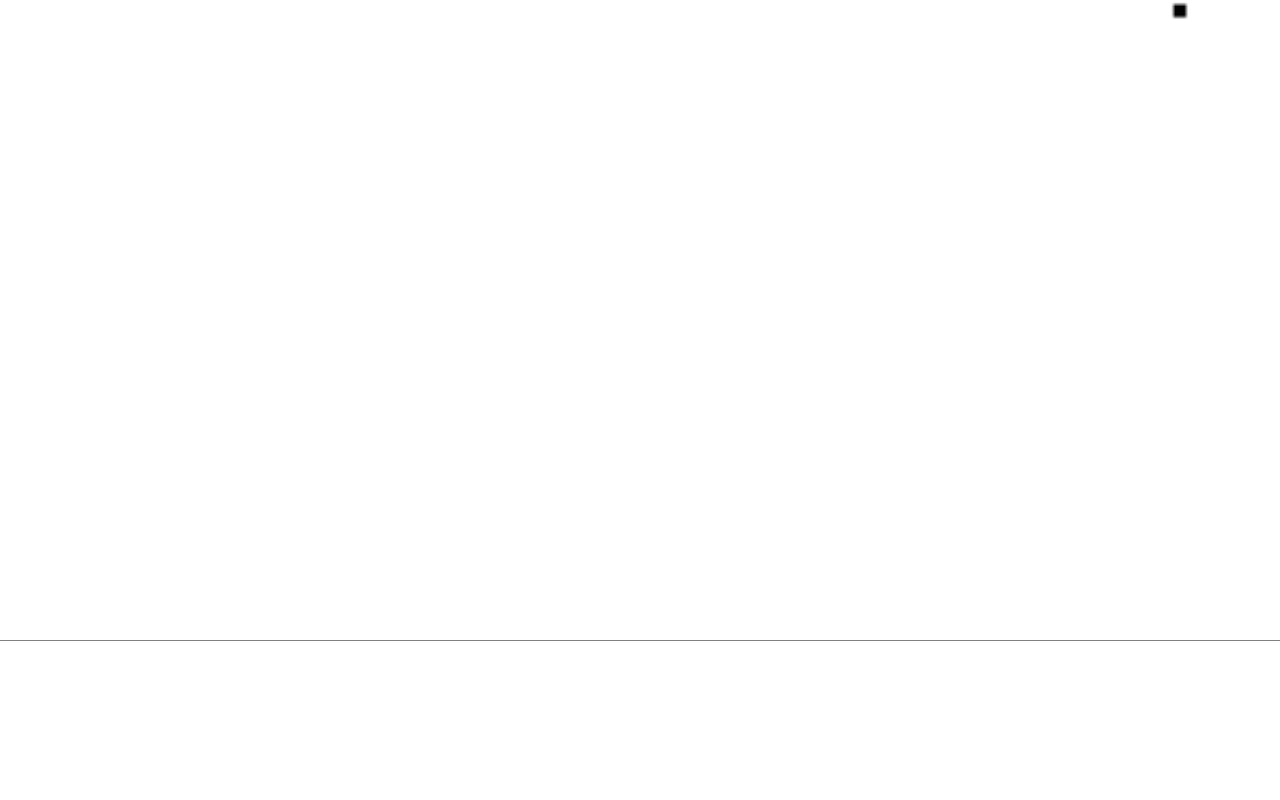
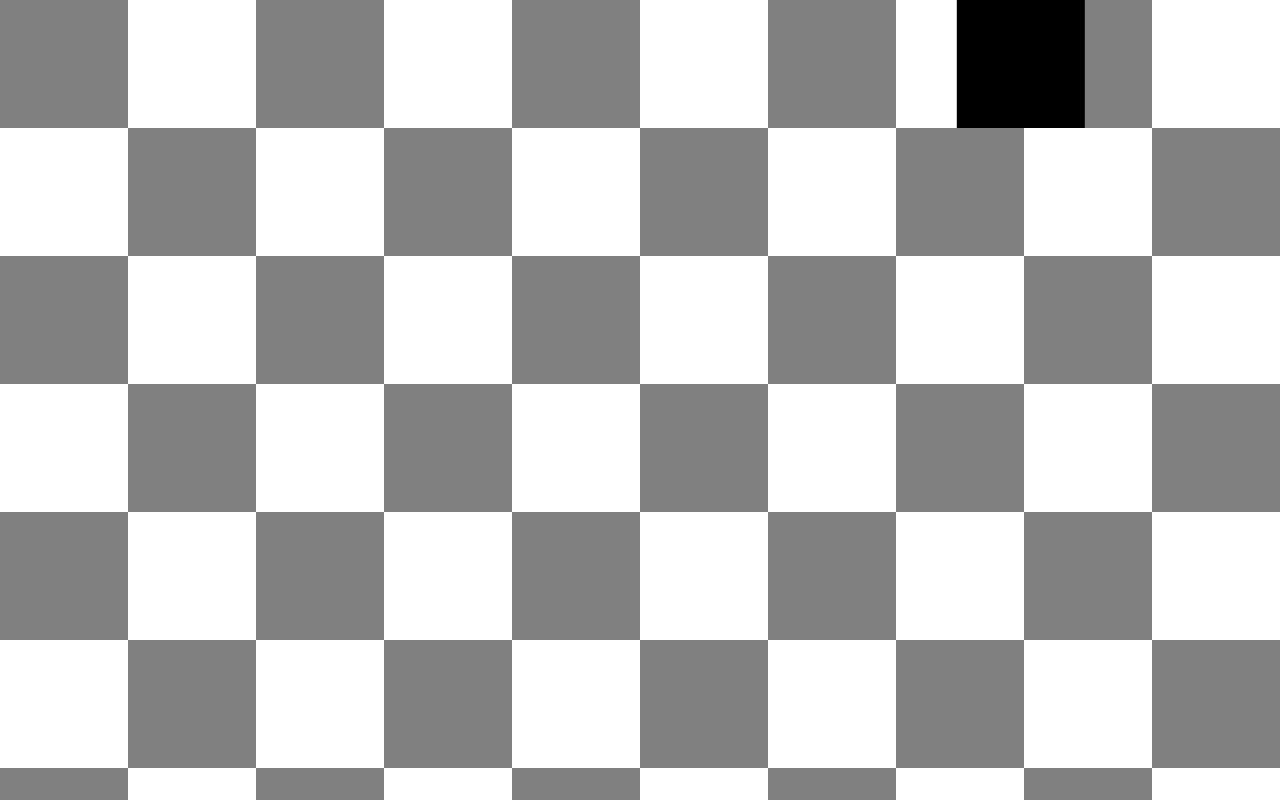
Before and after one commit to bteixeira/macadamia, a plain HTML site: page index.html in a window 1280 px wide. Drawn offline with nearby package versions, Linux system fonts and the light colour scheme.

Commit message:
Drawing a grid with a fixed number of columns independently of device resolution

```diff
--- a/index.html
+++ b/index.html
@@ -2,6 +2,7 @@
 <html>
 <head lang="en">
     <meta charset="UTF-8">
+    <meta name="viewport" content="width=device-width, initial-scale=1, maximum-scale=1">
     <title>Experiment</title>
     <link rel="stylesheet" href="macadamia.css">
     <script src="https://code.jquery.com/jquery-2.1.3.js"></script>
@@ -9,7 +10,9 @@
 </head>
 <body>
 
-<canvas id="stage"></canvas>
+<div class="stage-container">
+    <canvas id="stage"></canvas>
+</div>
 
 </body>
 </html>
--- a/macadamia.css
+++ b/macadamia.css
@@ -3,13 +3,22 @@ html, body {
     margin: 0;
     width: 100%;
     height: 100%;
+    background-color: gray;
+}
+
+.stage-container {
+    /*background-color: white;*/
+    width: 100%;
+    height: 100%;
+    overflow: hidden;
 }
 
 #stage {
-    width: 100%;
+    background-color: white;
+    /*width: 100%;*/
     /*height: 100%;*/
     /*width: 800px;*/
     /*height: 400px;*/
 
-    border-bottom: solid 1px gray;
+    /*border-bottom: solid 1px gray;*/
 }
--- a/macadamia.js
+++ b/macadamia.js
@@ -1,29 +1,78 @@
 $(function () {
 
     var canvas = $('#stage')[0];
+    var $container = $('.stage-container').eq(0);
 
     var ctx = window.ctx = canvas.getContext('2d');
+
+    /**
+     * RESOLUTIONS:
+     *
+     * 320 x 240     4: 3    1440 phones
+     * 400 x 240     5: 3    199
+     * 480 x 320     3: 2    384
+     * 800 x 480     5: 3    669
+     * 960 x 540    16: 9    284
+     * 1280x 720    16: 9    469
+     * 1920x1080    16: 9    176
+     * 2560x1440    16: 9    31
+     * higher       2
+     */
+
+//    ctx.save();
+    var W = 1200;
+    var H;
+    function onResize() {
+        canvas.width = $container.innerWidth();
+        canvas.height = $container.innerHeight();
+        ctx.resetTransform();
+        var r = canvas.width / W;
+        ctx.scale(r, r);
+//        W = canvas.width;
+        H = canvas.height / r;
+    }
+
+    onResize();
+    $(window).on('resize', onResize);
 
     var x = 0;
     var dir = true;
 
-    var mainloop = function() {
+    var mainloop = function () {
 
-        var W = 290;
-        var H = 140;
+        var L = W / 10;
+        var inc = 3;
 
-        var l = 3;
+        ctx.clearRect(0, 0, W, H);
 
-        ctx.clearRect(dir? x - 1 : x + 1, 1, l, l);
-        ctx.fillRect(x, 1, l, l);
+        var gray;
+        for (var w = 0 ; w < W ; w += L) {
+            if ((w / L) % 2 === 0) {
+                gray = true;
+            } else {
+                gray = false;
+            }
+            for (var h = 0 ; h < H ; h += L) {
+                if (gray) {
+                    ctx.fillStyle = 'gray';
+                } else {
+                    ctx.fillStyle = 'white';
+                }
+                ctx.fillRect(w, h, L, L);
+                gray = !gray;
+            }
+        }
+
+        ctx.fillStyle = 'black';
+        ctx.fillRect(x, 0, L, L);
         if (dir) {
-        x += 1;
-        if (x === W - l) {
-            dir = false;
-        }
+            x += inc;
+            if (x >= W - L) {
+                dir = false;
+            }
         } else {
-            x -= 1;
-            if (x === 0) {
+            x -= inc;
+            if (x <= 0) {
                 dir = true;
             }
         }
@@ -31,17 +80,17 @@ $(function () {
 
     var animFrame = window.requestAnimationFrame ||
         window.webkitRequestAnimationFrame ||
-        window.mozRequestAnimationFrame    ||
-        window.oRequestAnimationFrame      ||
-        window.msRequestAnimationFrame     ||
-        null ;
+        window.mozRequestAnimationFrame ||
+        window.oRequestAnimationFrame ||
+        window.msRequestAnimationFrame ||
+        null;
 
-    var recursiveAnim = function() {
+    var recursiveAnim = function () {
         mainloop();
-        animFrame( recursiveAnim );
+        animFrame(recursiveAnim);
     };
 
     // start the mainloop
-    animFrame( recursiveAnim );
+    animFrame(recursiveAnim);
 
 });
```
Also changed, not shown: server.js (added, +54 -0 lines).
